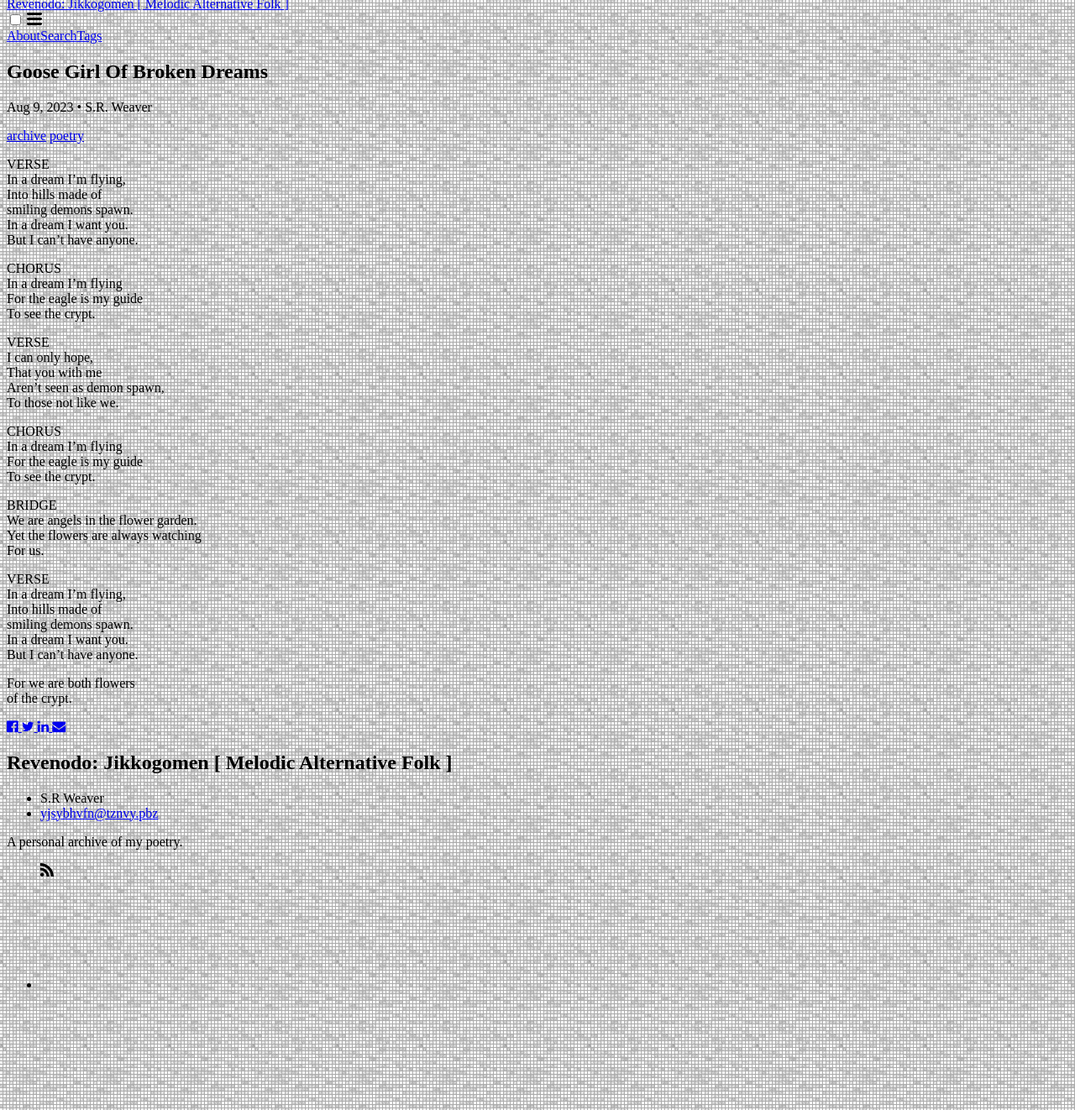
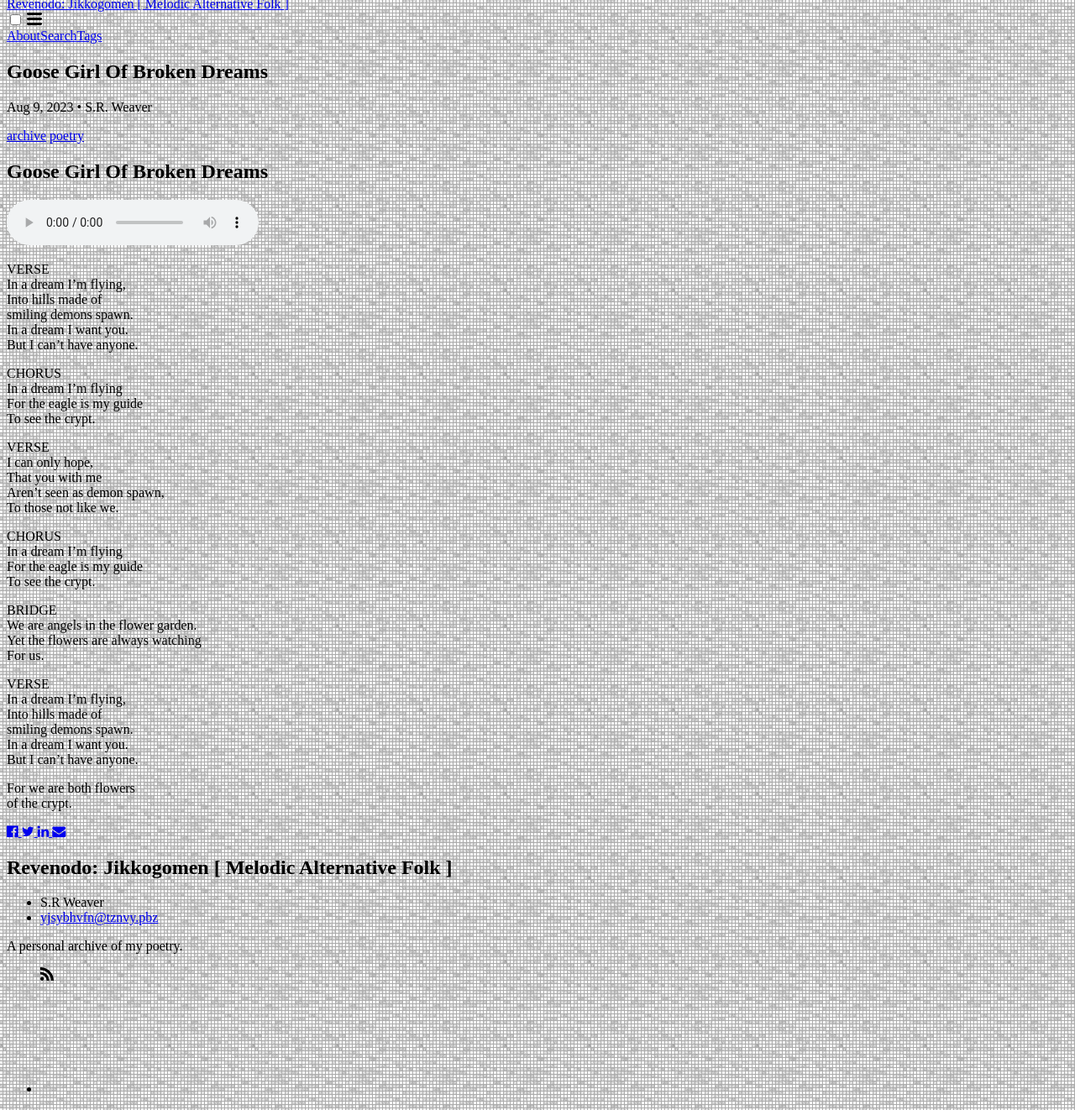
Before and after one commit to LWFlouisa/OldPoetry, a Jekyll site: the page built from _posts/2023-08-09-GooseGirlOfBrokenDreams.md, in a window 1280 px wide, cut to the strip 112-1434 px from the top of the page. Shown: the whole strip at 84% size. Built offline with Jekyll 4.4.1, drawn with Linux system fonts in a browser that asks for light colours; our own code applies the rules of GitHub Pages for plain Markdown files.

Commit message:
Update 2023-08-09-GooseGirlOfBrokenDreams.md

```diff
--- a/_posts/2023-08-09-GooseGirlOfBrokenDreams.md
+++ b/_posts/2023-08-09-GooseGirlOfBrokenDreams.md
@@ -3,6 +3,12 @@ title: "Goose Girl Of Broken Dreams"
 author: "S.R. Weaver"
 tags: archive poetry
 ---
+## Goose Girl Of Broken Dreams
+<audio controls>
+  <source src="https://lwflouisa.github.io/OldPoetry/Audio/EhenaOfBrokenPromises.mp3">
+Your browser does not support the audio element.
+</audio>
+
 VERSE<br />
 In a dream I'm flying,<br />
 Into hills made of<br />
```
